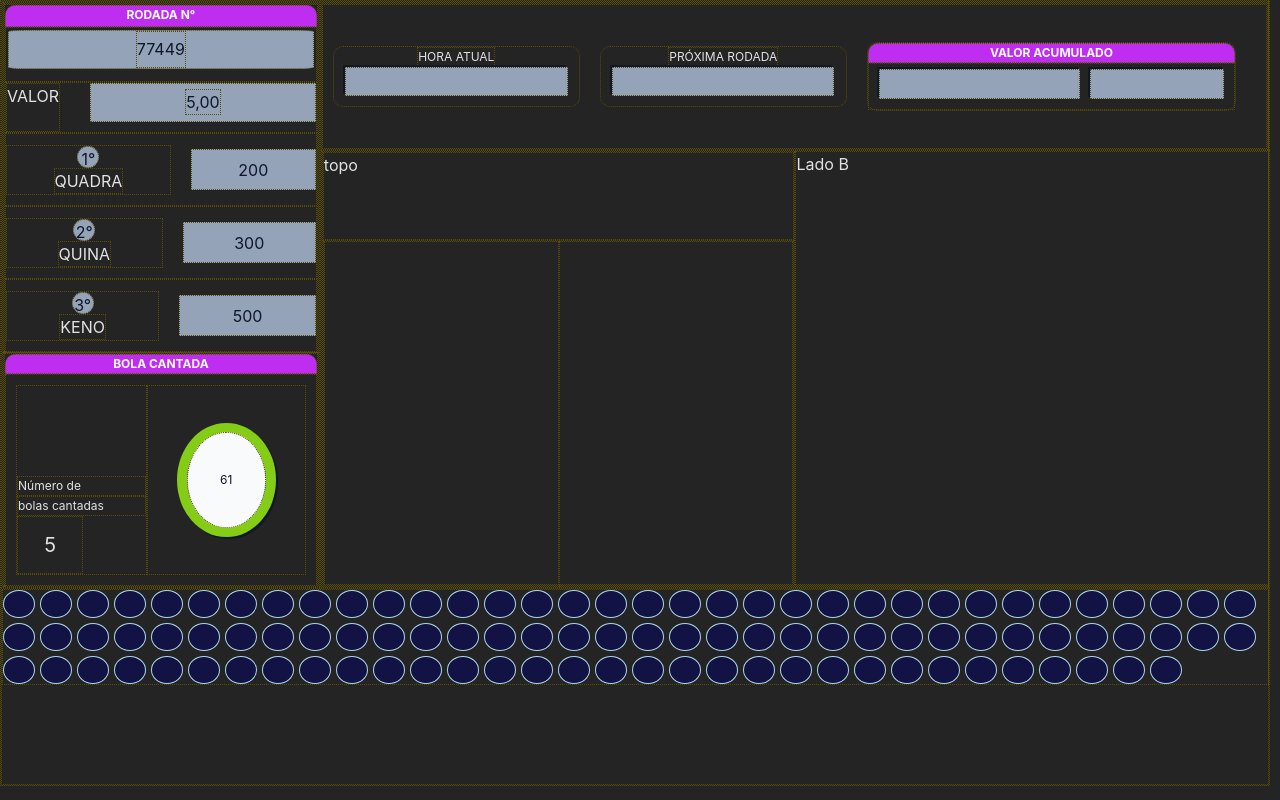
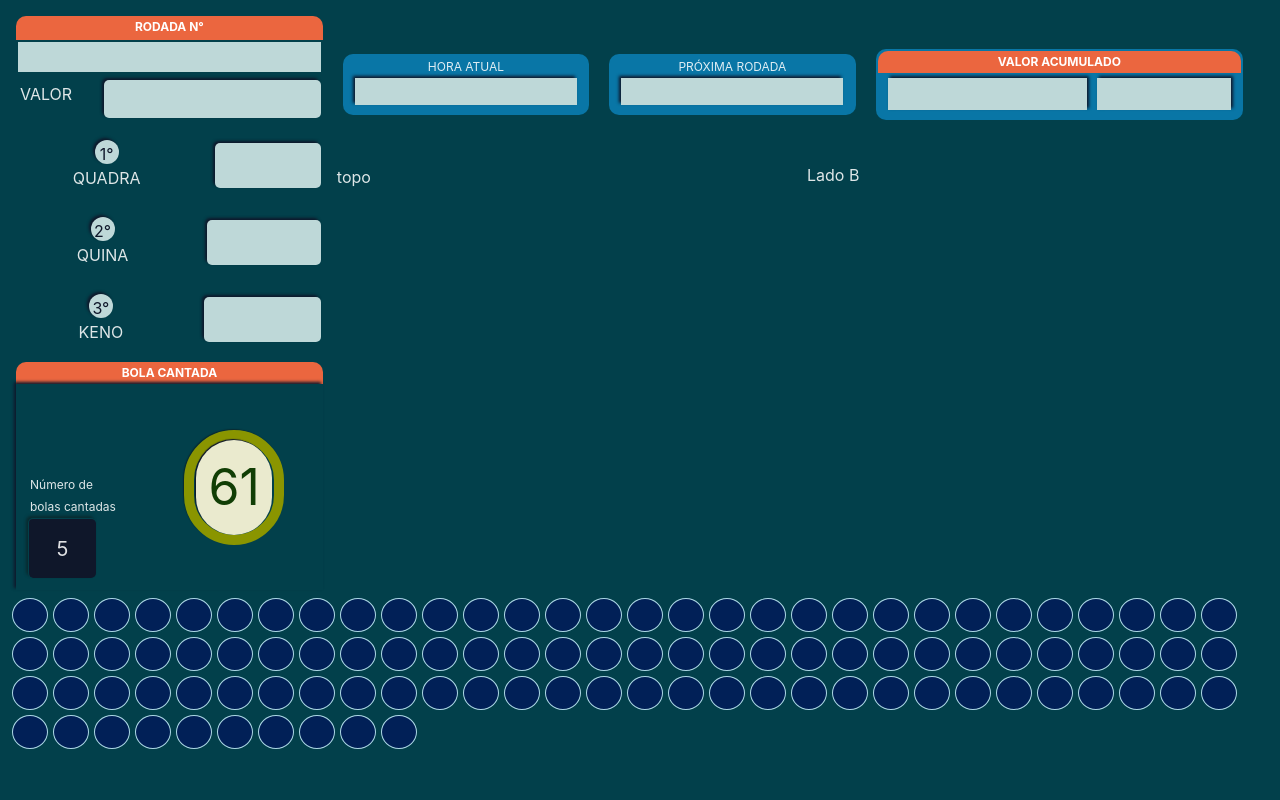
Before and after one commit to Caxara/bingo-do-boteco, a React (Vite) app in the folder front/: page / in a window 1280 px wide. Built offline with nearby package versions, Linux system fonts and the light colour scheme.

Commit message:
CUstomização de todos os elementos já prontos

```diff
--- a/front/src/App.tsx
+++ b/front/src/App.tsx
@@ -18,9 +18,6 @@ function App() {
         <div className="tela-cheia-parte-superior-direita">
           <div className="tresElementosSuperiores">
             <InformacoesElementosSuperiores />
-            {/* <div className="RelogioDigital"></div>
-            <div className="N_ProximaRodada"></div>
-            <div className="ValorAcumulado"></div> */}
           </div>
           <div className="doisElementosSuperioresCentro">
             <div className="ladoA">
--- a/front/src/colors.css
+++ b/front/src/colors.css
@@ -1,12 +1,16 @@
 :root {
-  --light-purple: #bf2ef0;
-  --dark-purple: #6c48c5;
-  --light-blue: #7bc9ff;
+  --light-orange: #eb663f;
+  --dark-purple: #281339;
+  --light-blue: #0976a6;
   --dark-blue: #1230ae;
-  --light-ardosia: #f8fafc;
-  --dar-green: #0d7c66;
-  --light-gray: #94a3b8;
+  --light-bluesea: #2bc1c8;
+  --light-pink: #dec2ff;
+  --light-ardosia: #eaeace; /*#fff5ff*/
+  --light-green: #8a9500;
+  --dark-green: #113e05;
+  --light-gray: #bed8d8; /*#ccdce0*/
   --dark-black: #0f172a;
-
-  --light-green: #84cc16;
+  --dark-petroleumblue: #02404b;
+  --light-ocre: #cb8d3d;
+  --dark-grysdepayne: #092a2f;
 }
--- a/front/src/components/BolaSorteada/styles.css
+++ b/front/src/components/BolaSorteada/styles.css
@@ -10,6 +10,7 @@
   height: 100%;
   padding: 10px;
   font-size: 12px;
+  box-shadow: -2px -2px 3px var(--dark-black);
 }
 
 .ContadorBolaCantada {
@@ -20,12 +21,17 @@
 }
 
 .ContadorBolaCantadaInside {
+  background-color: var(--dark-black);
   display: flex;
   justify-content: center;
   align-items: center;
   width: 50%;
   height: 30%;
   font-size: 20px;
+  box-shadow: -2px -2px 3px var(--dark-grysdepayne);
+  border-radius: 5px;
+  border-top: 1px solid var(--dark-petroleumblue);
+  border-left: 1px solid var(--dark-petroleumblue);
 }
 
 .NumeradorBolaCantada {
@@ -40,20 +46,21 @@
   justify-content: center;
   align-items: center;
   border: 10px solid var(--light-green) !important;
-  border-radius: 50%;
+  border-radius: 50px;
   width: 50%;
   height: 50%;
-  box-shadow: 2px 2px var(--dark-black);
+  box-shadow: -1px -1px 1px var(--dark-grysdepayne);
 }
 .NumeroDaBolaCantadaInside {
   display: flex;
   align-items: center;
   justify-content: center;
+  font-size: 50px;
   background-color: var(--light-ardosia);
-  color: var(--dark-black);
-  border-radius: 50%;
-  border: 3px solid var(--dark-black);
+  color: var(--dark-green);
+  border-radius: 50px;
+  /*border: 1px solid var(--dark-grysdepayne);*/
   width: 100%;
   height: 100%;
-  /*box-shadow: -1px -1px var(--dark-black);*/
+  box-shadow: -1px -1px 1px var(--dark-black);
 }
--- a/front/src/components/InformacoesElementosSuperiores/style.css
+++ b/front/src/components/InformacoesElementosSuperiores/style.css
@@ -16,7 +16,7 @@
   height: 40%;
   width: 40%;
   padding-bottom: 10px;
-
+  background-color: var(--light-blue);
   font-size: 12px;
   border-radius: 10px;
 }
@@ -24,7 +24,7 @@
   width: 90%;
   height: 80%;
   background-color: var(--light-gray);
-  box-shadow: -2px -2px var(--dark-black);
+  box-shadow: -2px -2px 3px var(--dark-black);
 }
 
 /*MOSTRADOR DA PRÓXIMA RODADA */
@@ -38,13 +38,14 @@
   padding-bottom: 10px;
   font-size: 12px;
   border-radius: 10px;
+  background-color: var(--light-blue);
 }
 
 .MostradorProximaRodada {
   width: 90%;
   height: 80%;
   background-color: var(--light-gray);
-  box-shadow: -2px -2px var(--dark-black);
+  box-shadow: -2px -2px 3px var(--dark-black);
 }
 
 .ValorAcumulado {
@@ -55,6 +56,7 @@
   margin-right: 20px;
   font-size: 12px;
   border-radius: 10px;
+  background-color: var(--light-blue);
 }
 
 .BlocoDoMostradorELimitador {
@@ -68,11 +70,11 @@
   width: 60%;
   height: 80%;
   background-color: var(--light-gray);
-  box-shadow: -2px -2px var(--dark-black);
+  box-shadow: 2px -2px 3px var(--dark-black);
 }
 .LimitadorDeBolas {
   width: 40%;
   height: 80%;
   background-color: var(--light-gray);
-  box-shadow: -2px -2px var(--dark-black);
+  box-shadow: 2px -2px 3px var(--dark-black);
 }
--- a/front/src/components/MostradorDePremios/index.tsx
+++ b/front/src/components/MostradorDePremios/index.tsx
@@ -6,13 +6,13 @@ export function MostradorDePremios() {
       <TituloDeQuadrante titulo="RODADA N°" />
       <div className="VisorNumeroRodada">
         <div className="VisorNumeroRodadaNumero">
-          <p>77449</p>
+          <p></p>
         </div>
       </div>
       <div className="ValorDaCartela">
         <p>VALOR</p>
         <div className="ValorDaCartelaNumero">
-          <p>5,00</p>
+          <p></p>
         </div>
       </div>
       <div className="Premio">
@@ -20,21 +20,21 @@ export function MostradorDePremios() {
           <p className="Medalha">1°</p>
           <p>QUADRA</p>
         </div>
-        <div className="PremioValor">200</div>
+        <div className="PremioValor"></div>
       </div>
       <div className="Premio">
         <div className="PremioTexto">
           <p className="Medalha">2°</p>
           <p>QUINA</p>
         </div>
-        <div className="PremioValor">300</div>
+        <div className="PremioValor"></div>
       </div>
       <div className="Premio">
         <div className="PremioTexto">
           <p className="Medalha">3°</p>
           <p>KENO</p>
         </div>
-        <div className="PremioValor">500</div>
+        <div className="PremioValor"></div>
       </div>
     </div>
   );
--- a/front/src/components/MostradorDePremios/styles.css
+++ b/front/src/components/MostradorDePremios/styles.css
@@ -14,6 +14,7 @@
 .VisorNumeroRodada {
   display: flex;
   padding: 2px;
+  height: 5%; /*TIVE QUE COLOCAR ESSA ALTURA PARA QUE O VISOR FICASSE NUMA ALTURA ACEITÁVEL*/
 }
 
 .VisorNumeroRodadaNumero {
@@ -21,8 +22,7 @@
   display: flex;
   justify-content: center;
   color: var(--dark-black);
-  border-radius: 5%;
-  box-shadow: -2px -2px rgb(33, 32, 32);
+  /*box-shadow: -2px -2px 3px var(--dark-black);*/
   height: 75%;
 }
 .VisorNumeroRodadaNumero p {
@@ -45,6 +45,8 @@
   justify-content: center;
   align-items: center;
   height: 75%;
+  box-shadow: -2px -2px 3px var(--dark-black);
+  border-radius: 5px;
 }
 
 /*Campo onde é mostrado o valor do Primeiro, segundo e terceiro Prêmio */
@@ -71,6 +73,7 @@
   width: 20px;
   height: 20px;
   border: var(--dark-blue);
+  box-shadow: -2px -2px 3px var(--dark-black);
 }
 
 .PremioValor {
@@ -80,4 +83,6 @@
   align-items: center;
   justify-content: center;
   height: 55%;
+  box-shadow: -2px -2px 3px var(--dark-black);
+  border-radius: 5px;
 }
--- a/front/src/components/TituloDeQuadrante/style.css
+++ b/front/src/components/TituloDeQuadrante/style.css
@@ -2,7 +2,7 @@
   text-align: center;
   color: white;
   font-size: 12px;
-  background: var(--light-purple);
+  background: var(--light-orange);
   border-top-left-radius: 10px;
   border-top-right-radius: 10px;
   height: 20px !important;
--- a/front/src/layout.css
+++ b/front/src/layout.css
@@ -5,7 +5,7 @@
 
   color-scheme: light dark;
   color: rgba(255, 255, 255, 0.87);
-  background-color: #242424;
+  background-color: var(--dark-petroleumblue);
 
   font-synthesis: none;
   text-rendering: optimizeLegibility;
@@ -17,7 +17,7 @@
 
 * {
   margin: 0;
-  padding: 0;
+  padding: 2px; /*VERIFICAR ISSO DEPOIS - É ASSIM MESMO QUE FAZ?*/
 }
 
 #root {
@@ -28,7 +28,7 @@
 #root * {
   /*background-color: #242424;*/
   /*color: #ababab;*/
-  border: 1px dotted rgb(88, 77, 2);
+  /*border: 1px dotted rgb(88, 77, 2);*/
 }
 
 .tela-cheia {
```
Also changed, not shown: front/src/components/ContadorDeBolasLancadasPorOrdemDeChamada/style.css (added).
